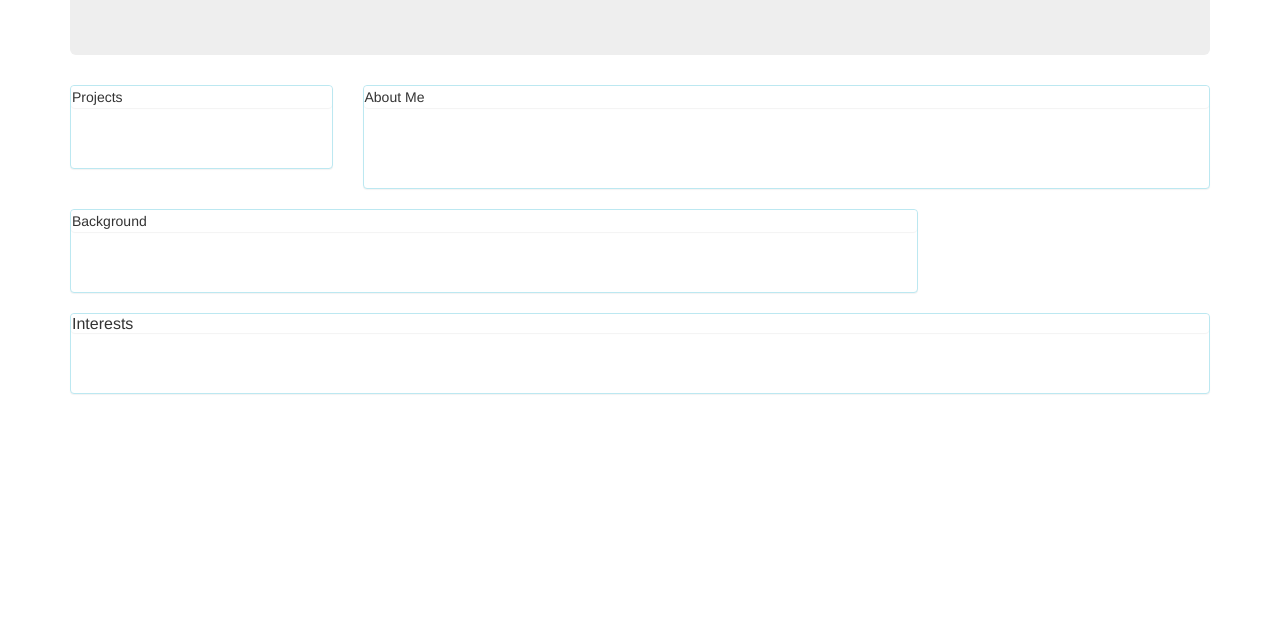
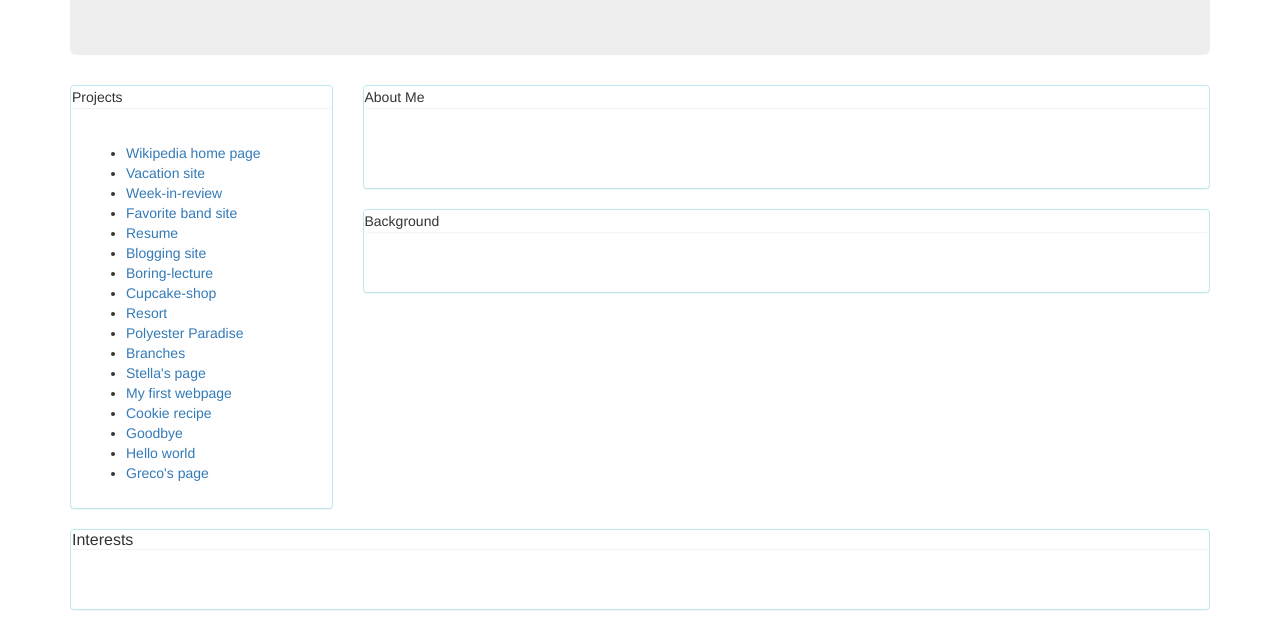
Before and after one commit to Jlannon90/portfolio-landing-page, a plain HTML site: page index.html in a window 1280 px wide. Shown: the part 187-817 px from the top of the page. Drawn offline with Linux system fonts and the light colour scheme.

Commit message:
move background into about me container, add links to projects

```diff
--- a/index.html
+++ b/index.html
@@ -27,9 +27,25 @@
                   <h2 class="panel-title">Projects</h2>
                 </div>
                 <div class="panel-body">
-                  <p>
-
-                  </p>
+                  <ul>
+                    <li><a href="https://github.com/Jlannon90/Wikipedia">Wikipedia home page</a></li>
+                    <li><a href="https://github.com/Jlannon90/Vacation">Vacation site</a></li>
+                    <li><a href="https://github.com/Jlannon90/week-in-review">Week-in-review</a></li>
+                    <li><a href="https://github.com/Jlannon90/favorite-band">Favorite band site</a></li>
+                    <li><a href="https://github.com/Jlannon90/Resume">Resume</a></li>
+                    <li><a href="https://github.com/Jlannon90/blogging-site">Blogging site</a></li>
+                    <li><a href="https://github.com/Jlannon90/boring-lecture">Boring-lecture</a></li>
+                    <li><a href="https://github.com/Jlannon90/Cupcake-Shop">Cupcake-shop</a></li>
+                    <li><a href="https://github.com/Jlannon90/resort">Resort</a></li>
+                    <li><a href="https://github.com/Jlannon90/Intro-Polyester-Paradise">Polyester Paradise</a></li>
+                    <li><a href="https://github.com/Jlannon90/Intro-Branches">Branches</a></li>
+                    <li><a href="https://github.com/Jlannon90/Intro-Stella">Stella's page</a></li>
+                    <li><a href="https://github.com/Jlannon90/my-first-webpage">My first webpage</a></li>
+                    <li><a href="https://github.com/Jlannon90/cookie">Cookie recipe</a></li>
+                    <li><a href="https://github.com/Jlannon90/Goodbye">Goodbye</a></li>
+                    <li><a href="https://github.com/Jlannon90/Hello-World">Hello world</a></li>
+                    <li><a href="https://github.com/Jlannon90/Greco-s-page">Greco's page</a></li>
+                  </ul>
                 </div>
               </div>
             </div>
@@ -49,10 +65,6 @@
               </div>
             </div>
           </div>
-        </div>
-      </div>
-      <div class="container">
-        <div class="row">
           <div class="col-xs-9">
             <div class="background">
               <div class="panel panel-info">
```
